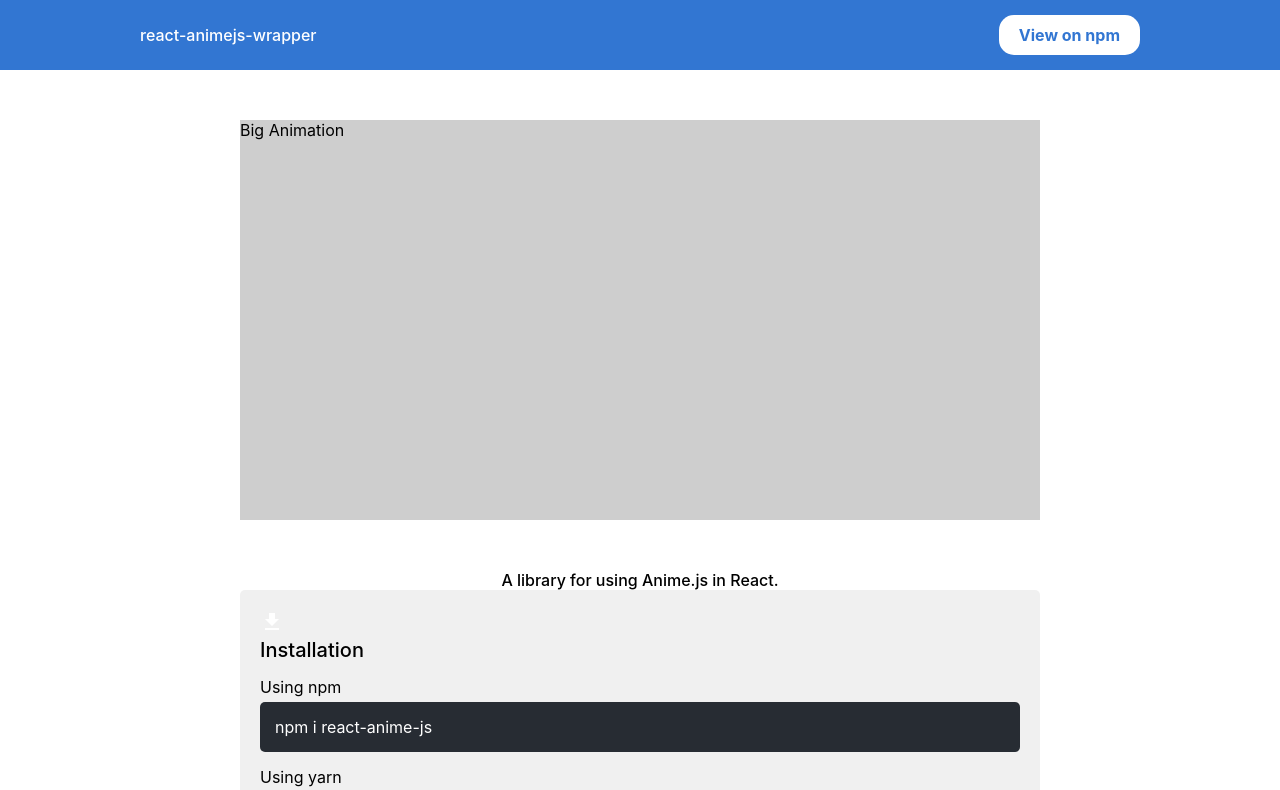
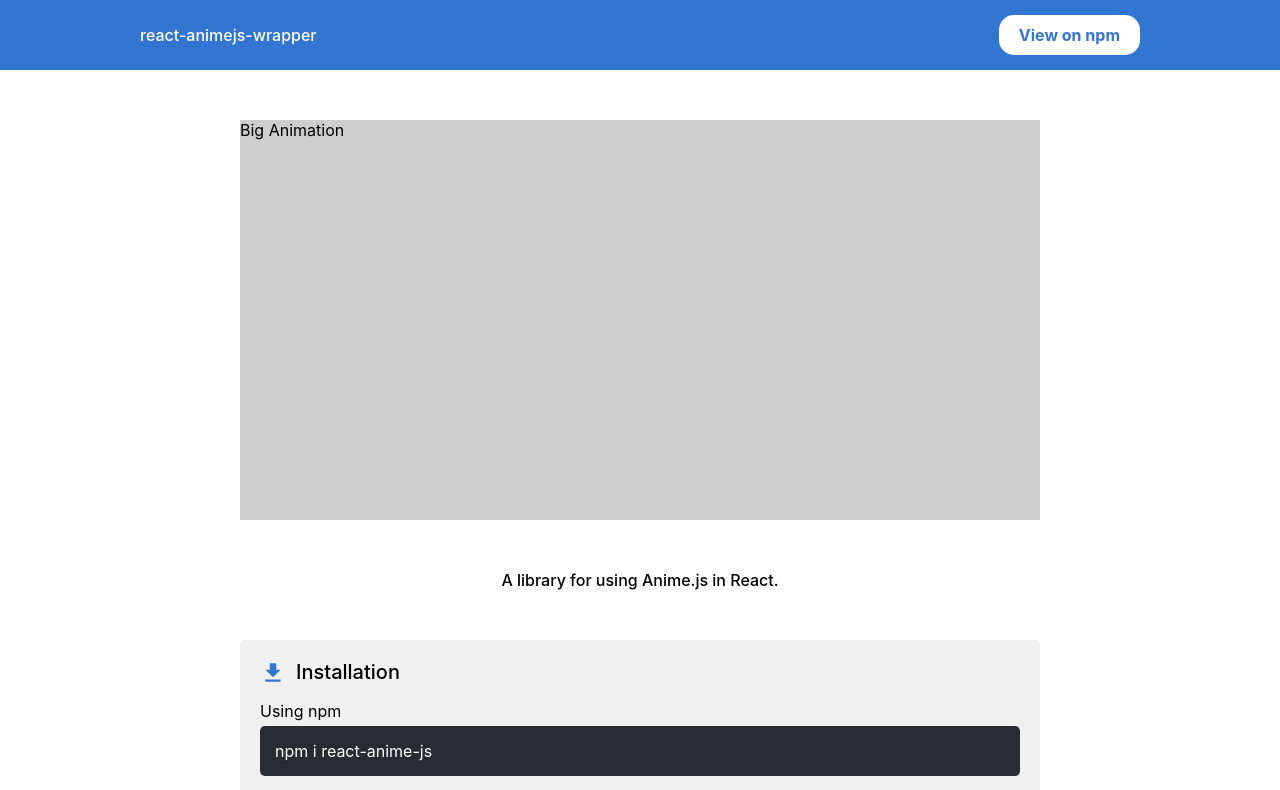
Before and after one commit to DanielJDupont/react-animejs-wrapper-website, a Next.js app: page / in a window 1280 px wide. Shown: the top 790 px of the page. Built offline with nearby package versions, Linux system fonts and the light colour scheme.

Commit message:
added more details to front page

```diff
--- a/components/installation/index.module.scss
+++ b/components/installation/index.module.scss
@@ -1,6 +1,7 @@
 .wrapper {
   display: flex;
   justify-content: center;
+  margin-top: 50px;
 
   .container {
     display: flex;
@@ -12,8 +13,12 @@
     border-radius: 5px;
 
     .titleContainer {
+      display: flex;
+
       .icon {
-        color: white;
+        color: #3276d2;
+        margin-right: 10px;
+        font-size: 26px;
       }
 
       .installation {
```
